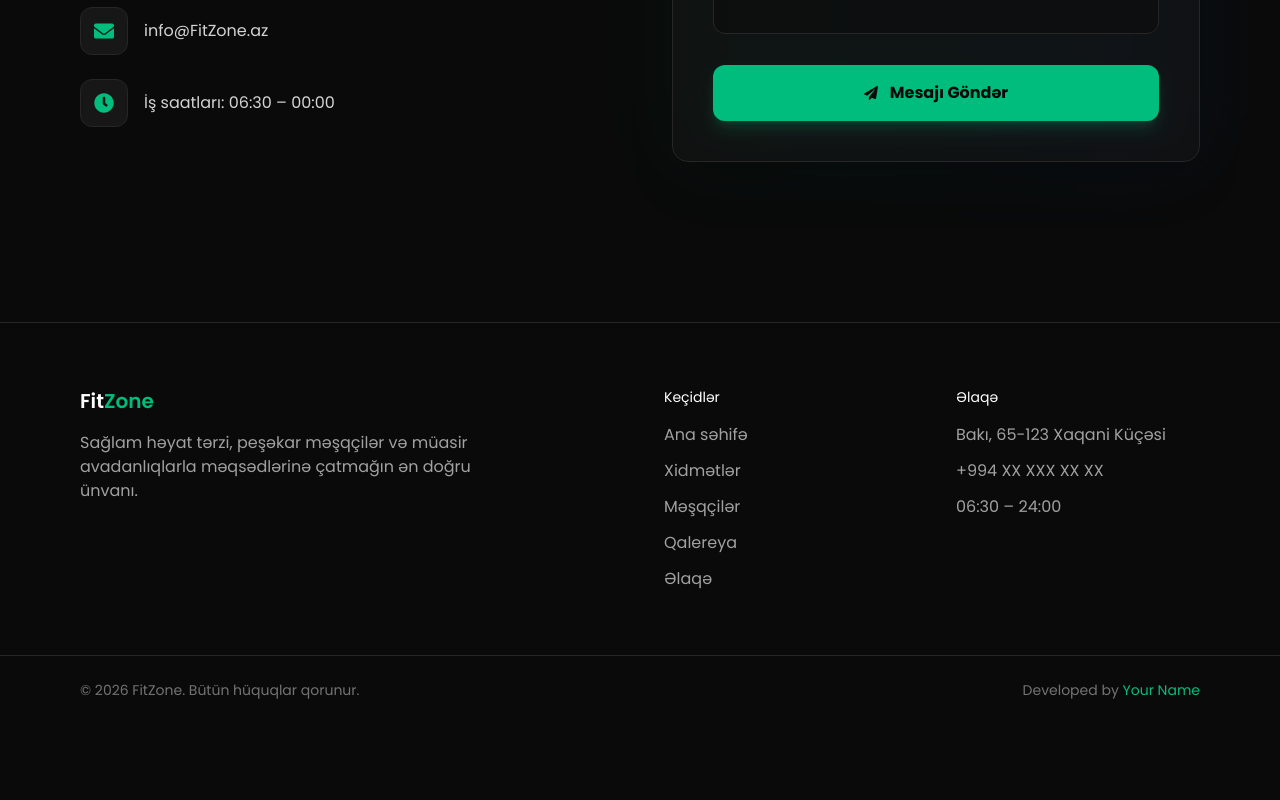
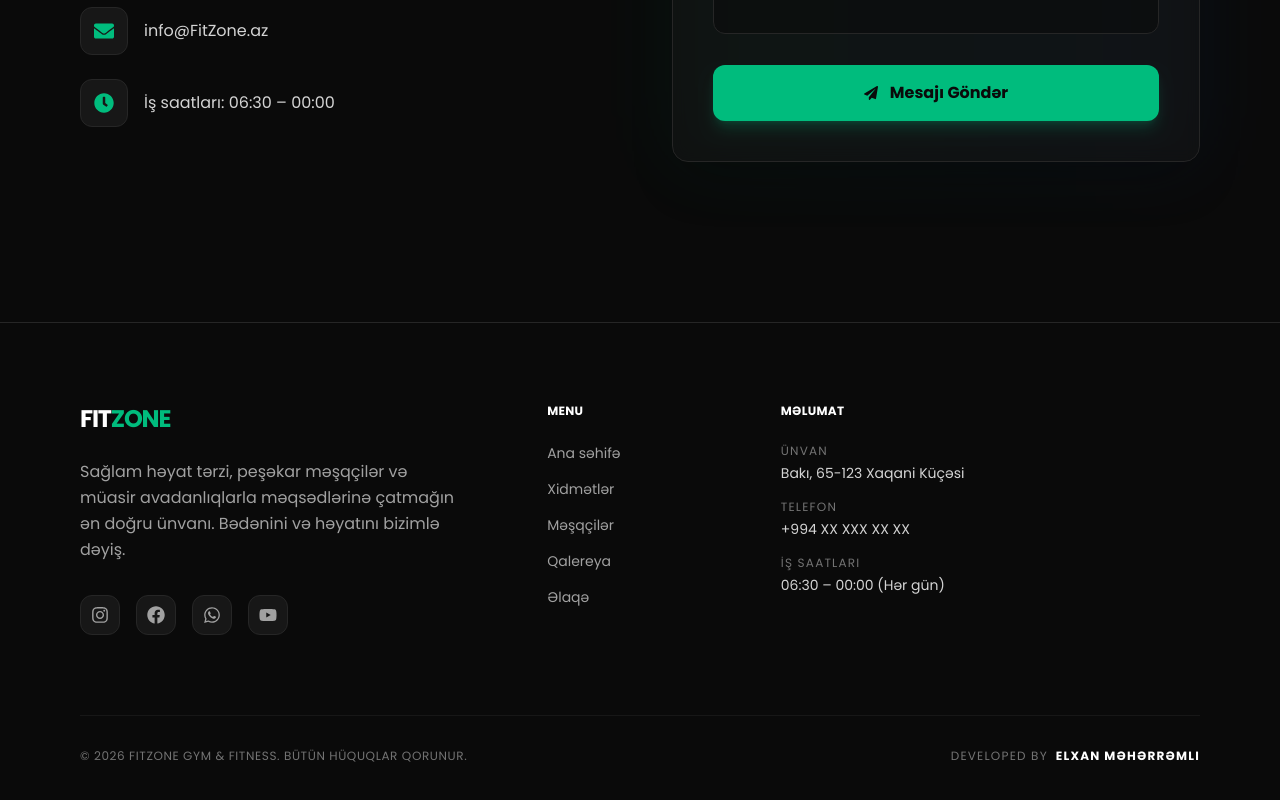
Before and after one commit to elxanoffical/Fitness, a Next.js app: page / in a window 1280 px wide. Shown: the part 4262-5062 px from the top of the page. Before the commit the page ends 4986 px from the top, so only its background shows below. Built offline with nearby package versions, Linux system fonts and the light colour scheme.

Commit message:
upgrade footer with social icons, hover effects and refined typography

```diff
--- a/components/Footer.jsx
+++ b/components/Footer.jsx
@@ -1,85 +1,110 @@
+"use client";
+
 import Link from "next/link";
+import { motion } from "framer-motion";
+import { FaInstagram, FaFacebook, FaWhatsapp, FaYoutube } from "react-icons/fa";
 
 export default function Footer() {
+  const currentYear = new Date().getFullYear();
+
+  const socialLinks = [
+    { icon: FaInstagram, href: "#", label: "Instagram" },
+    { icon: FaFacebook, href: "#", label: "Facebook" },
+    { icon: FaWhatsapp, href: "#", label: "Whatsapp" },
+    { icon: FaYoutube, href: "#", label: "Youtube" },
+  ];
+
   return (
     <footer className="bg-neutral-950 border-t border-neutral-800">
-      <div className="max-w-6xl mx-auto px-4 py-16 grid gap-12 md:grid-cols-4">
-        {/* Logo & About */}
+      <div className="max-w-6xl mx-auto px-4 pt-20 pb-12">
+        <div className="grid gap-12 md:grid-cols-4 lg:grid-cols-5">
+
+          {/* Logo & About - Daha geniş yer ayırırıq */}
           <div className="md:col-span-2">
-          <h3 className="text-xl font-semibold text-white">
-            Fit<span className="text-emerald-500">Zone</span>
-          </h3>
-          <p className="mt-4 text-neutral-400 max-w-md">
+            <Link href="/" className="text-2xl font-bold text-white tracking-tighter">
+              FIT<span className="text-emerald-500">ZONE</span>
+            </Link>
+            <p className="mt-6 text-neutral-400 leading-relaxed max-w-sm">
               Sağlam həyat tərzi, peşəkar məşqçilər və müasir avadanlıqlarla
-            məqsədlərinə çatmağın ən doğru ünvanı.
+              məqsədlərinə çatmağın ən doğru ünvanı. Bədənini və həyatını bizimlə dəyiş.
             </p>
+
+            {/* Social Media Icons */}
+            <div className="flex gap-4 mt-8">
+              {socialLinks.map((social, index) => (
+                <motion.a
+                  key={index}
+                  href={social.href}
+                  whileHover={{ y: -3, scale: 1.1 }}
+                  whileTap={{ scale: 0.9 }}
+                  className="w-10 h-10 rounded-xl bg-neutral-900 border border-neutral-800 flex items-center justify-center text-neutral-400 hover:text-emerald-500 hover:border-emerald-500/50 transition-all duration-300"
+                  aria-label={social.label}
+                >
+                  <social.icon size={18} />
+                </motion.a>
+              ))}
+            </div>
           </div>
 
-        {/* Links */}
+          {/* Hızlı Keçidlər */}
           <div>
-          <h4 className="text-sm font-medium text-white mb-4">Keçidlər</h4>
-          <ul className="space-y-3 text-neutral-400">
-            <li>
-              <Link href="/" className="hover:text-emerald-400 transition">
-                Ana səhifə
+            <h4 className="text-white font-bold mb-6 tracking-wide uppercase text-xs">Menu</h4>
+            <ul className="space-y-4">
+              {[
+                { name: "Ana səhifə", href: "/#" },
+                { name: "Xidmətlər", href: "/services" },
+                { name: "Məşqçilər", href: "/trainers" },
+                { name: "Qalereya", href: "/gallery" },
+                { name: "Əlaqə", href: "/contact" },
+              ].map((link) => (
+                <li key={link.name}>
+                  <Link
+                    href={link.href}
+                    className="text-neutral-400 hover:text-emerald-400 transition-colors duration-300 text-sm flex items-center group"
+                  >
+                    <span className="w-0 group-hover:w-2 h-[1px] bg-emerald-500 mr-0 group-hover:mr-2 transition-all duration-300" />
+                    {link.name}
                   </Link>
                 </li>
-            <li>
-              <Link
-                href="/services"
-                className="hover:text-emerald-400 transition"
-              >
-                Xidmətlər
-              </Link>
-            </li>
-            <li>
-              <Link
-                href="/trainers"
-                className="hover:text-emerald-400 transition"
-              >
-                Məşqçilər
-              </Link>
-            </li>
-            <li>
-              <Link
-                href="/gallery"
-                className="hover:text-emerald-400 transition"
-              >
-                Qalereya
-              </Link>
-            </li>
-            <li>
-              <Link
-                href="/contact"
-                className="hover:text-emerald-400 transition"
-              >
-                Əlaqə
-              </Link>
-            </li>
+              ))}
             </ul>
           </div>
 
-        {/* Contact */}
-        <div>
-          <h4 className="text-sm font-medium text-white mb-4">Əlaqə</h4>
-          <ul className="space-y-3 text-neutral-400">
-            <li>Bakı, 65-123 Xaqani Küçəsi</li>
-            <li>+994 XX XXX XX XX</li>
-            <li>06:30 – 24:00</li>
+          {/* Əlaqə Məlumatları */}
+          <div className="md:col-span-1 lg:col-span-2">
+            <h4 className="text-white font-bold mb-6 tracking-wide uppercase text-xs">Məlumat</h4>
+            <ul className="space-y-4 text-sm">
+              <li className="flex flex-col gap-1">
+                <span className="text-neutral-500 text-xs uppercase tracking-widest">Ünvan</span>
+                <span className="text-neutral-300">Bakı, 65-123 Xaqani Küçəsi</span>
+              </li>
+              <li className="flex flex-col gap-1">
+                <span className="text-neutral-500 text-xs uppercase tracking-widest">Telefon</span>
+                <span className="text-neutral-300">+994 XX XXX XX XX</span>
+              </li>
+              <li className="flex flex-col gap-1">
+                <span className="text-neutral-500 text-xs uppercase tracking-widest">İş Saatları</span>
+                <span className="text-neutral-300 font-medium text-emerald-500/90">06:30 – 00:00 (Hər gün)</span>
+              </li>
             </ul>
           </div>
         </div>
 
-      {/* Bottom bar */}
-      <div className="border-t border-neutral-800 py-6">
-        <div className="max-w-6xl mx-auto px-4 flex flex-col md:flex-row items-center justify-between gap-4">
-          <p className="text-sm text-neutral-500">
-            © {new Date().getFullYear()} FitZone. Bütün hüquqlar qorunur.
+        {/* Bottom Line */}
+        <div className="mt-20 pt-8 border-t border-neutral-900 flex flex-col md:flex-row justify-between items-center gap-6">
+          <p className="text-xs text-neutral-500 tracking-wider">
+            © {currentYear} FITZONE GYM & FITNESS. BÜTÜN HÜQUQLAR QORUNUR.
           </p>
 
-          <p className="text-sm text-neutral-500">
-            Developed by <span className="text-emerald-500">Your Name</span>
-          </p>
+          <div className="flex items-center gap-2 text-xs text-neutral-500 uppercase tracking-widest">
+            <span>Developed by</span>
+            <a
+              href="#"
+              className="text-white hover:text-emerald-500 transition-colors font-bold"
+            >
+              Elxan Məhərrəmli
+            </a>
+          </div>
         </div>
       </div>
     </footer>
```
Lines whose indentation alone changed are shown as unchanged.
